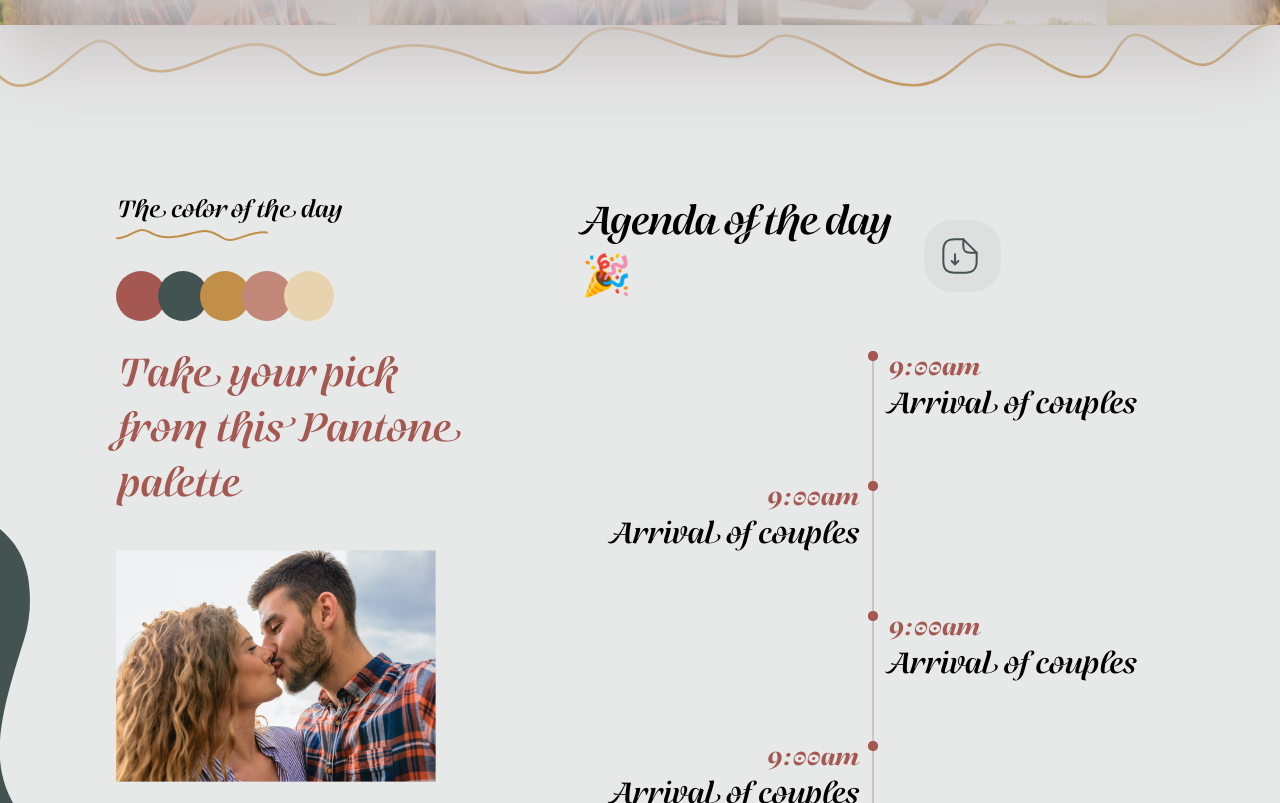
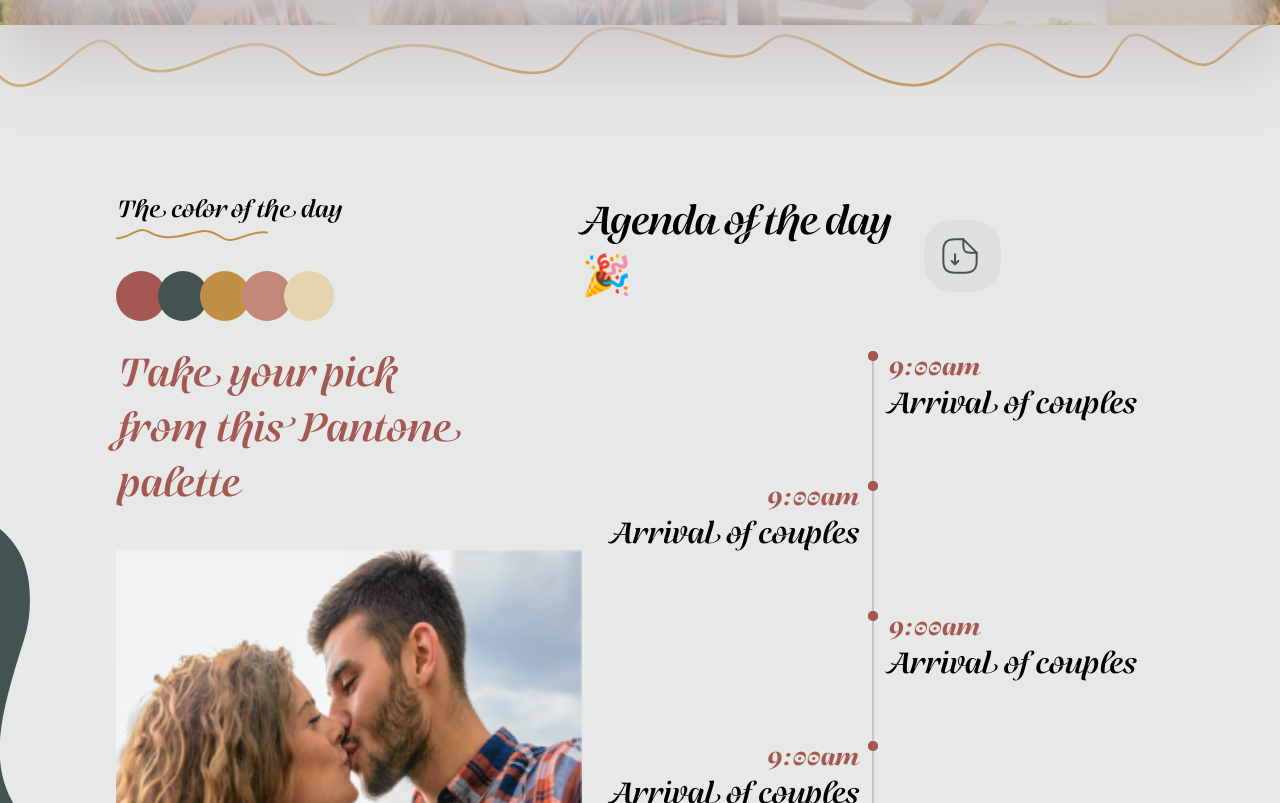
Before and after one commit to DuaneDave/wedding-app, a Next.js app: page / in a window 1280 px wide. Shown: the part 1997-2800 px from the top of the page. Built offline with nearby package versions, Linux system fonts and the light colour scheme; a web font is replaced by a local one.

Commit message:
Fix overflow issues

```diff
--- a/app/page.tsx
+++ b/app/page.tsx
@@ -12,6 +12,7 @@ export default function Home() {
       <Event />
       <SlideShow />
       <Details />
+      <SlideShow />
     </>
   );
 }
--- a/component/details/Details.tsx
+++ b/component/details/Details.tsx
@@ -35,7 +35,7 @@ function Details() {
 
           <Image
             src={couples}
-            // className="full-width full-height"
+            className="full-width"
             alt="couples"
           />
         </div>
--- a/component/details/details.module.css
+++ b/component/details/details.module.css
@@ -1,5 +1,7 @@
 .detailsMain {
   position: relative;
+  margin-block: 10rem 12rem;
+  overflow: hidden;
 }
 
 .detailsMain > svg {
@@ -24,6 +26,10 @@
   max-width: 16ch;
   margin-bottom: 2.5rem;
   font-size: 28px;
+}
+
+.leftSide img {
+  height: 400px;
 }
 
 .leftSide h3,
--- a/component/homepage/homepage.module.css
+++ b/component/homepage/homepage.module.css
@@ -169,7 +169,7 @@
 }
 
 .eventContainer {
-  margin-top: 7rem;
+  margin-block: 7rem 10rem;
 }
 
 .details {
--- a/component/slideShow/slide.module.css
+++ b/component/slideShow/slide.module.css
@@ -1,6 +1,5 @@
 .slideContainer {
   position: relative;
-  margin-block: 10rem;
 }
 
 .slide div:not(:last-of-type) {
```
